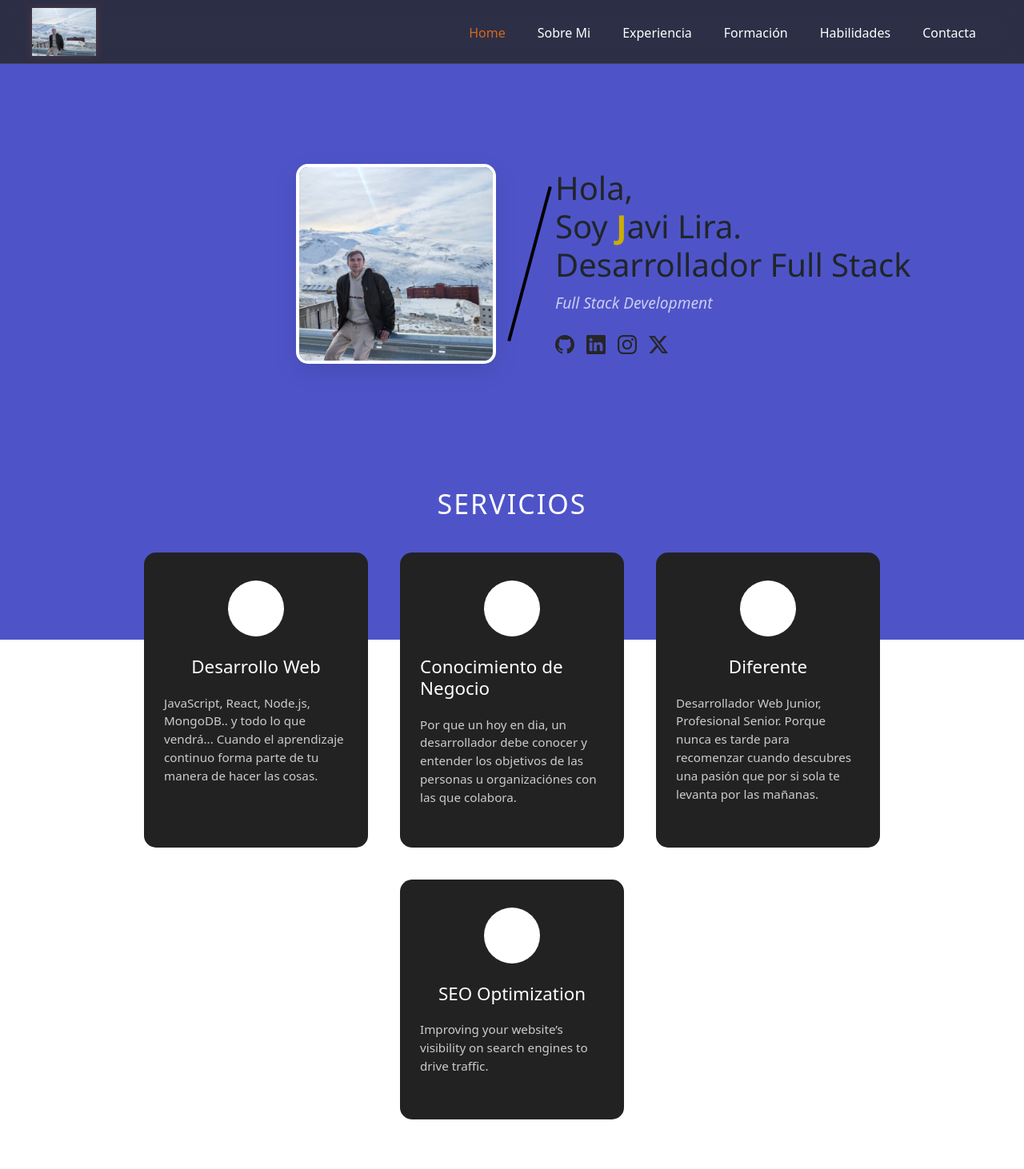
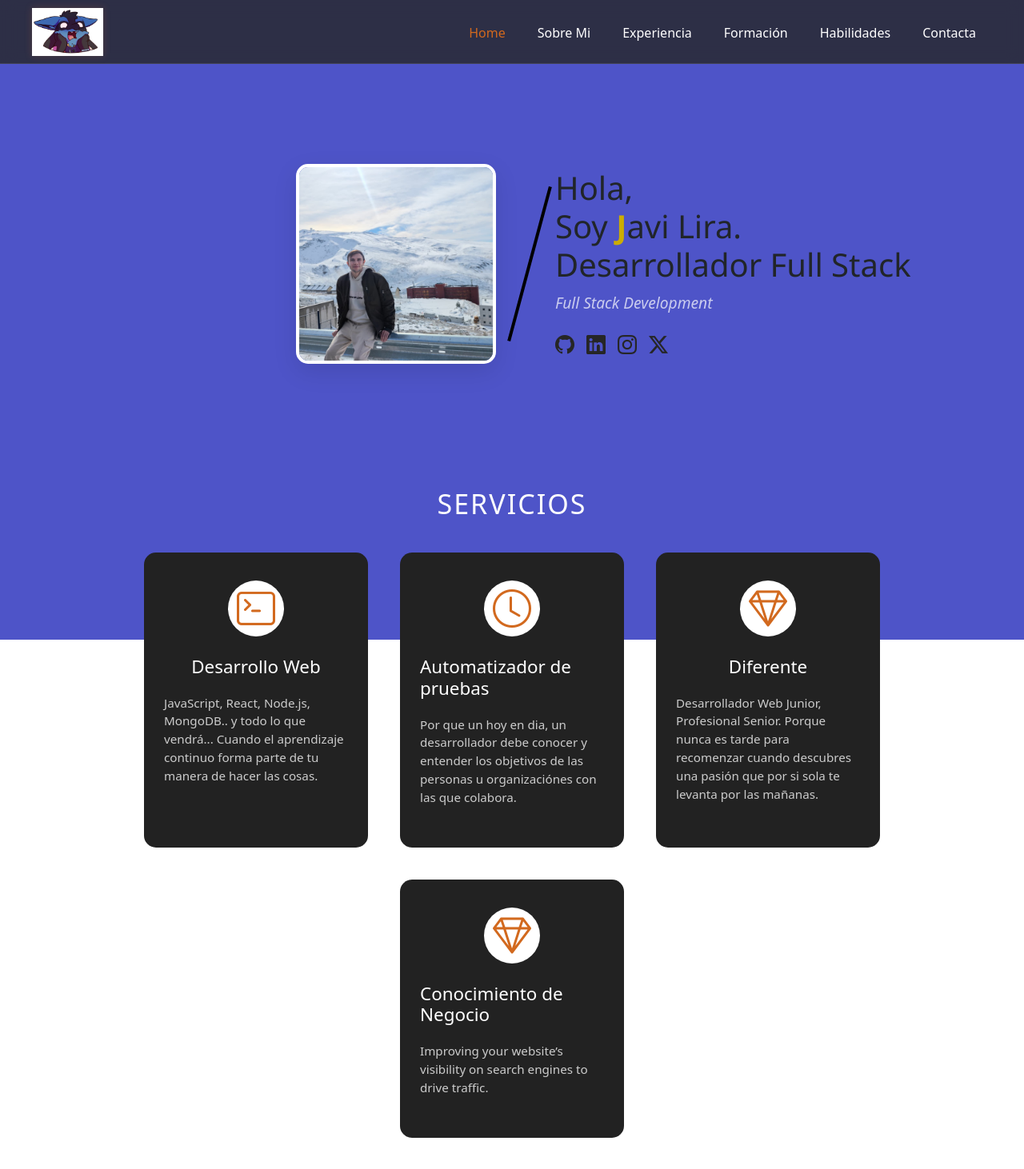
Before and after one commit to JaviLira/portfolio, an Angular app: page / in a window 1280 px wide. Shown: the top 1462 px of the page at 80% size. Built offline with nearby package versions, Linux system fonts and the light colour scheme.

Commit message:
cambio barra lateral y logo

```diff
--- a/src/app/components/home/services/services.html
+++ b/src/app/components/home/services/services.html
@@ -2,23 +2,23 @@
   <h2>Servicios</h2>
   <div class="servcies-section-wrapper">
     <div class="services-box">
-      <i class="fa-solid fa-code"></i>
+      <i class="bi bi-terminal"></i>
       <h3>Desarrollo Web</h3>
       <p>JavaScript, React, Node.js, MongoDB.. y todo lo que vendrá... Cuando el aprendizaje continuo forma parte de tu manera de hacer las cosas.</p>
     </div>
     <div class="services-box">
-      <i class="fa-solid fa-mobile-alt"></i>
-      <h3>Conocimiento de Negocio</h3>
+      <i class="bi bi-clock"></i>
+      <h3>Automatizador de pruebas</h3>
       <p>Por que un hoy en dia, un desarrollador debe conocer y entender los objetivos de las personas u organizaciónes con las que colabora.</p>
     </div>
     <div class="services-box">
-      <i class="fa-solid fa-palette"></i>
+      <i class="bi bi-gem"></i>
       <h3>Diferente</h3>
       <p>Desarrollador Web Junior, Profesional Senior. Porque nunca es tarde para recomenzar cuando descubres una pasión que por si sola te levanta por las mañanas.</p>
     </div>
     <div class="services-box">
-      <i class="fa-solid fa-chart-line"></i>
-      <h3>SEO Optimization</h3>
+      <i class="bi bi-gem"></i>
+      <h3>Conocimiento de Negocio</h3>
       <p>Improving your website’s visibility on search engines to drive traffic.</p>
     </div>
   </div>
--- a/src/app/components/nav-bar/nav-bar.css
+++ b/src/app/components/nav-bar/nav-bar.css
@@ -65,12 +65,10 @@
   border-bottom: 2px solid #d2691e;
 }
 
-/* Solo activamos el pseudo-elemento si NO es el activo */
 .nav-list li a:not(.active):hover::after {
   width: 100%;
 }
 
-/* El activo ya tiene su propia marca, así que ocultamos el after */
 .nav-list li a.active::after {
   display: none;
 }
@@ -114,14 +112,13 @@
   list-style: none;
   padding: 10px 5px;
   margin: 0;
-  background: rgba(20, 20, 20, 0.85); /* Fondo casi negro translúcido */
-  backdrop-filter: blur(8px);        /* Efecto desenfoque */
-  border-radius: 40px;               /* Forma de píldora */
+  background: rgba(20, 20, 20, 0.85);
+  backdrop-filter: blur(8px);
+  border-radius: 40px;
   border: 1px solid rgba(255, 255, 255, 0.1);
   display: flex;
   flex-direction: column;
   gap: 8px;
-  box-shadow: 5px 5px 15px rgba(0, 0, 0, 0.4);
 }
 
 .menu li {
@@ -141,11 +138,10 @@
   transition: all 0.3s ease;
 }
 
-/* Tooltip (El texto que sale al hacer hover) */
 .menu li::after {
   content: attr(title);
   position: absolute;
-  left: 65px;         /* Separación del dock */
+  left: 65px;
   top: 50%;
   transform: translateY(-50%);
   background: #d2691e;
@@ -181,7 +177,6 @@
   opacity: 1;
 }
 
-/* Efectos de Hover y Activo */
 .menu li a:hover,
 .menu li a.active {
   background: #d2691e !important;
@@ -189,12 +184,11 @@
   transform: scale(1.1);
 }
 
-/* La "flechita" indicadora para el link activo */
 .menu li a.active:after {
   position: absolute;
   left: 100%;
   top: 50%;
-  margin-top: -10px; /* Centra la flecha */
+  margin-top: -10px;
   content: "";
   border: 10px solid transparent;
   border-left-color: #d2691e;
@@ -202,7 +196,6 @@
   opacity: 1;
 }
 
-/* Tamaño de los iconos */
 .menu li a i {
   font-size: 1.5em;
 }
@@ -219,10 +212,26 @@
 @keyframes slideIn {
   from {
     opacity: 0;
-    transform: translateY(-50%) translateX(-100px); /* Viene desde la izquierda */
+    transform: translateY(-50%) translateX(-100px);
   }
   to {
     opacity: 1;
     transform: translateY(-50%) translateX(0);
   }
 }
+
+@keyframes slideOut {
+  from {
+    opacity: 1;
+    transform: translateY(-50%) translateX(0);
+  }
+  to {
+    opacity: 0;
+    transform: translateY(-50%) translateX(-100px);
+  }
+}
+
+.nav-side.hidden {
+  animation: slideOut 0.5s cubic-bezier(0.175, 0.885, 0.32, 1.275) forwards;
+  pointer-events: none; /* Para que no se pueda clicar mientras se va */
+}
--- a/src/app/components/nav-bar/nav-bar.html
+++ b/src/app/components/nav-bar/nav-bar.html
@@ -3,7 +3,7 @@
 
     <div class="nav-container">
       <div class="brand">
-        <a href="/"><img id="ejrLogo" src="granada1.jpeg"></a>
+        <a href="/"><img id="ejrLogo" src="lucario.jpg"></a>
       </div>
 
         <ul class="nav-list">
@@ -42,8 +42,8 @@
 
   </nav>
 
-@if (isScrolled) {
-<nav class="nav-side">
+
+<nav class="nav-side" [class.hidden]="!isVisible">
   <ul class="menu">
     <li title="Home">
       <a routerLink="./"
@@ -83,4 +83,3 @@
     </li>
   </ul>
 </nav>
-}
--- a/src/app/components/nav-bar/nav-bar.ts
+++ b/src/app/components/nav-bar/nav-bar.ts
@@ -12,6 +12,7 @@ export class NavBar {
   @Output() scrollChange = new EventEmitter<boolean>();
 
   isScrolled = false;
+  isVisible = false;
 
 @HostListener('window:scroll', [])
   onWindowScroll() {
@@ -20,8 +21,14 @@ export class NavBar {
 
     if (this.isScrolled !== newState) {
       this.isScrolled = newState;
-      this.scrollChange.emit(this.isScrolled); // Enviamos el valor al padre
+      this.isVisible = newState;
+      this.scrollChange.emit(this.isScrolled);
     }
   }
 
+
+  toggleMenu() {
+    this.isVisible = !this.isVisible;
+  }
+
 }
--- a/src/index.html
+++ b/src/index.html
@@ -5,7 +5,7 @@
   <title>PortfolioJaviLira</title>
   <base href="/">
   <meta name="viewport" content="width=device-width, initial-scale=1">
-  <link rel="icon" type="image/x-icon" href="favicon.ico">
+  <link rel="icon" type="image/x-icon" href="lucario.jpg">
 </head>
 <body>
   <app-root></app-root>
```
Also changed, not shown: public/lucario.jpg (added).
